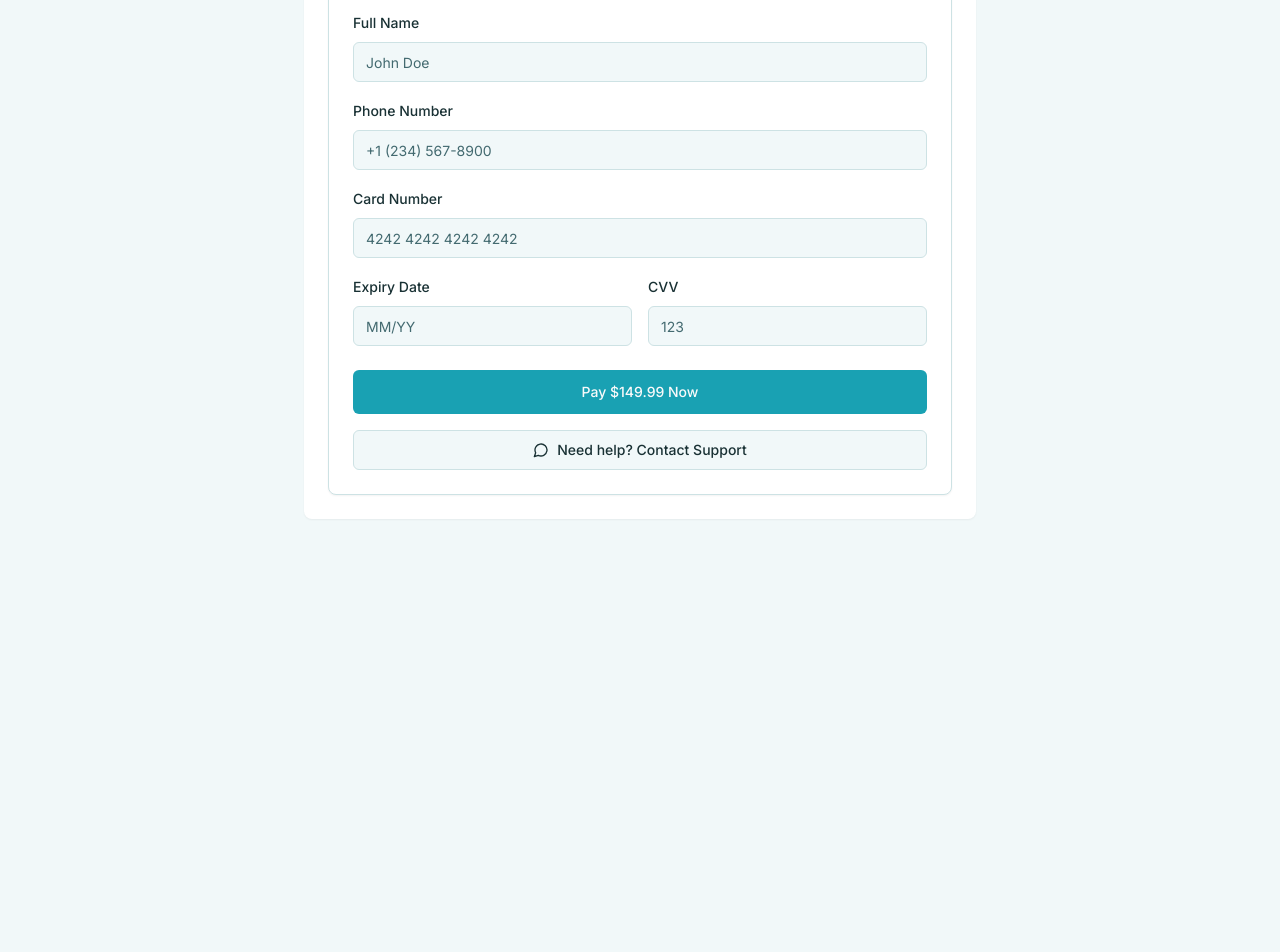
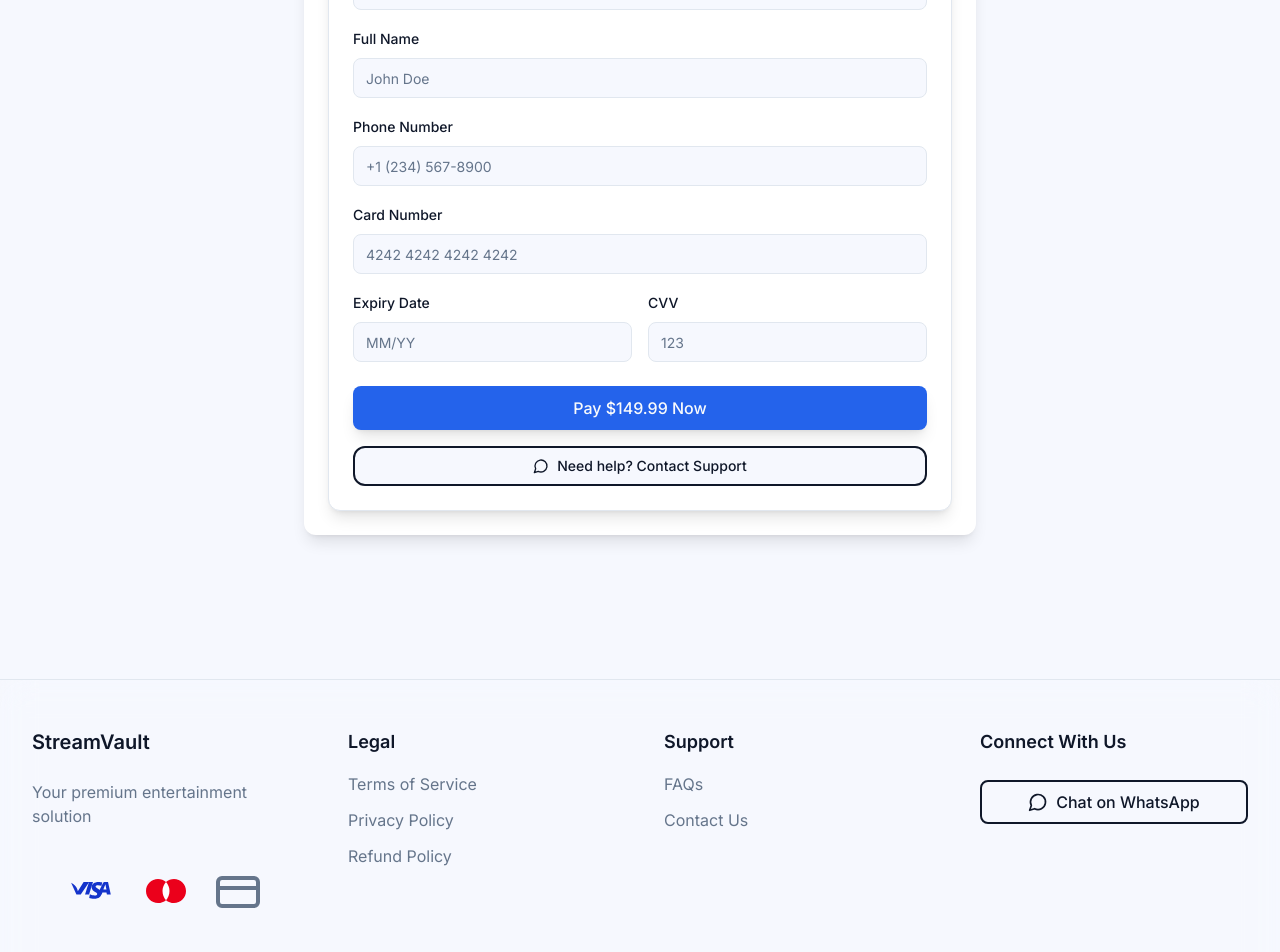
Before and after one commit to x-darwin/Griih, a Next.js app: page /payment in a window 1280 px wide. Shown: the part 920-1872 px from the top of the page. Before the commit the page ends 1503 px from the top, so only its background shows below. Built offline with nearby package versions, Linux system fonts and the light colour scheme.

Commit message:
Add files via upload

```diff
--- a/app/globals.css
+++ b/app/globals.css
@@ -3,48 +3,48 @@
 @tailwind utilities;
 
 :root {
-  --background: 187, 38%, 96%;
-  --foreground: 187, 35%, 15%;
+  --background: 224, 71%, 98%;
+  --foreground: 222, 47%, 11%;
   --card: 0, 0%, 100%;
-  --card-foreground: 187, 35%, 15%;
+  --card-foreground: 222, 47%, 11%;
   --popover: 0, 0%, 100%;
-  --popover-foreground: 187, 35%, 15%;
-  --primary: 187, 75%, 40%;
-  --primary-foreground: 187, 10%, 98%;
-  --secondary: 187, 30%, 90%;
-  --secondary-foreground: 187, 35%, 15%;
-  --muted: 187, 30%, 90%;
-  --muted-foreground: 187, 25%, 35%;
-  --accent: 187, 30%, 90%;
-  --accent-foreground: 187, 35%, 15%;
-  --destructive: 0, 84.2%, 60.2%;
-  --destructive-foreground: 0, 0%, 98%;
-  --border: 187, 30%, 85%;
-  --input: 187, 30%, 85%;
-  --ring: 187, 75%, 40%;
-  --radius: 0.5rem;
+  --popover-foreground: 222, 47%, 11%;
+  --primary: 221, 83%, 53%;
+  --primary-foreground: 210, 40%, 98%;
+  --secondary: 210, 40%, 96%;
+  --secondary-foreground: 222, 47%, 11%;
+  --muted: 210, 40%, 96%;
+  --muted-foreground: 215, 16%, 47%;
+  --accent: 210, 40%, 96%;
+  --accent-foreground: 222, 47%, 11%;
+  --destructive: 0, 84%, 60%;
+  --destructive-foreground: 210, 40%, 98%;
+  --border: 214, 32%, 91%;
+  --input: 214, 32%, 91%;
+  --ring: 221, 83%, 53%;
+  --radius: 0.75rem;
 }
 
 .dark {
-  --background: 187, 35%, 8%;
-  --foreground: 187, 10%, 98%;
-  --card: 187, 25%, 12%;
-  --card-foreground: 187, 10%, 98%;
-  --popover: 187, 35%, 8%;
-  --popover-foreground: 187, 10%, 98%;
-  --primary: 187, 75%, 40%;
-  --primary-foreground: 187, 10%, 98%;
-  --secondary: 187, 30%, 15%;
-  --secondary-foreground: 187, 10%, 98%;
-  --muted: 187, 30%, 15%;
-  --muted-foreground: 187, 25%, 60%;
-  --accent: 187, 30%, 15%;
-  --accent-foreground: 187, 10%, 98%;
-  --destructive: 0, 62.8%, 30.6%;
-  --destructive-foreground: 187, 10%, 98%;
-  --border: 187, 30%, 15%;
-  --input: 187, 30%, 15%;
-  --ring: 187, 75%, 40%;
+  --background: 222, 47%, 11%;
+  --foreground: 210, 40%, 98%;
+  --card: 222, 47%, 11%;
+  --card-foreground: 210, 40%, 98%;
+  --popover: 222, 47%, 11%;
+  --popover-foreground: 210, 40%, 98%;
+  --primary: 217, 91%, 60%;
+  --primary-foreground: 222, 47%, 11%;
+  --secondary: 217, 19%, 27%;
+  --secondary-foreground: 210, 40%, 98%;
+  --muted: 217, 19%, 27%;
+  --muted-foreground: 215, 20%, 65%;
+  --accent: 217, 19%, 27%;
+  --accent-foreground: 210, 40%, 98%;
+  --destructive: 0, 62%, 65%;
+  --destructive-foreground: 210, 40%, 98%;
+  --border: 217, 19%, 27%;
+  --input: 217, 19%, 27%;
+  --ring: 224, 76%, 48%;
 }
 
 @layer base {
@@ -52,13 +52,28 @@
     @apply border-border;
   }
   body {
-    @apply bg-background text-foreground antialiased;
+    @apply bg-background text-foreground antialiased min-h-screen flex flex-col;
+  }
+  main {
+    @apply flex-grow;
   }
 }
 
 @layer components {
   .glassmorphism {
-    @apply bg-white/90 backdrop-blur-lg border border-white/20 rounded-lg shadow-xl;
+    @apply bg-white/90 backdrop-blur-lg border border-white/20 rounded-xl shadow-xl;
+  }
+
+  .button-glow {
+    @apply relative overflow-hidden;
+  }
+
+  .button-glow::after {
+    @apply content-[''] absolute inset-0 z-[-1] bg-gradient-to-r from-primary/50 to-purple-500/50 blur-xl opacity-0 transition-opacity duration-500;
+  }
+
+  .button-glow:hover::after {
+    @apply opacity-100;
   }
 }
 
@@ -72,12 +87,8 @@
   }
 
   @keyframes infinite-scroll {
-    from {
-      transform: translateX(0);
-    }
-    to {
-      transform: translateX(calc(-50% - 3rem));
-    }
+    from { transform: translateX(0); }
+    to { transform: translateX(calc(-50% - 3rem)); }
   }
 
   @keyframes tada {
@@ -94,9 +105,7 @@
     }
   }
 
-  @media (max-width: 640px) {
-    .container {
-      @apply px-4;
-    }
+  .container {
+    @apply px-4 sm:px-6 lg:px-8 mx-auto max-w-7xl;
   }
 }
--- a/app/layout.tsx
+++ b/app/layout.tsx
@@ -3,6 +3,8 @@ import type { Metadata } from 'next';
 import { Inter } from 'next/font/google';
 import { ThemeProvider } from '@/components/theme-provider';
 import { Navbar } from '@/components/navbar';
+import { Footer } from '@/components/footer';
+import { Toaster } from '@/components/ui/toaster';
 
 const inter = Inter({ subsets: ['latin'] });
 
@@ -18,13 +20,15 @@ export default function RootLayout({
 }) {
   return (
     <html lang="en" suppressHydrationWarning>
-      <body className={`${inter.className} min-h-screen bg-background`}>
+      <body className={inter.className}>
         <ThemeProvider>
-          <div className="relative min-h-screen">
-            <div className="fixed inset-0 bg-[radial-gradient(ellipse_at_top,_var(--tw-gradient-stops))] from-pink-100/20 via-background to-background -z-10" />
+          <div className="relative min-h-screen flex flex-col">
+            <div className="fixed inset-0 bg-[radial-gradient(ellipse_at_top,_var(--tw-gradient-stops))] from-primary/5 via-background to-background -z-10" />
             <Navbar />
-            <main className="relative z-10">{children}</main>
+            <main className="flex-grow relative z-10">{children}</main>
+            <Footer />
           </div>
+          <Toaster />
         </ThemeProvider>
       </body>
     </html>
--- a/components/footer.tsx
+++ b/components/footer.tsx
@@ -8,33 +8,33 @@ import { PaymentCardIcons } from "@/components/payment/payment-card-icons";
 export function Footer() {
   return (
     <footer className="bg-background/80 backdrop-blur-lg border-t mt-20">
-      <div className="container mx-auto px-4 py-8">
-        <div className="grid grid-cols-1 md:grid-cols-4 gap-8">
-          <div className="space-y-4">
-            <h3 className="text-lg font-semibold">StreamVault</h3>
-            <p className="text-sm text-muted-foreground">
+      <div className="container mx-auto px-4 py-12">
+        <div className="grid grid-cols-1 md:grid-cols-4 gap-12">
+          <div className="space-y-6">
+            <h3 className="text-xl font-semibold">StreamVault</h3>
+            <p className="text-base text-muted-foreground">
               Your premium entertainment solution
             </p>
-            <div className="pt-2">
+            <div className="pt-4">
               <PaymentCardIcons />
             </div>
           </div>
 
           <div className="space-y-4">
-            <h4 className="text-sm font-semibold">Legal</h4>
-            <ul className="space-y-2">
+            <h4 className="text-lg font-semibold">Legal</h4>
+            <ul className="space-y-3">
               <li>
-                <Link href="/terms" className="text-sm text-muted-foreground hover:text-primary">
+                <Link href="/terms" className="text-base text-muted-foreground hover:text-primary">
                   Terms of Service
                 </Link>
               </li>
               <li>
-                <Link href="/privacy" className="text-sm text-muted-foreground hover:text-primary">
+                <Link href="/privacy" className="text-base text-muted-foreground hover:text-primary">
                   Privacy Policy
                 </Link>
               </li>
               <li>
-                <Link href="/refund" className="text-sm text-muted-foreground hover:text-primary">
+                <Link href="/refund" className="text-base text-muted-foreground hover:text-primary">
                   Refund Policy
                 </Link>
               </li>
@@ -42,35 +42,36 @@ export function Footer() {
           </div>
 
           <div className="space-y-4">
-            <h4 className="text-sm font-semibold">Support</h4>
-            <ul className="space-y-2">
+            <h4 className="text-lg font-semibold">Support</h4>
+            <ul className="space-y-3">
               <li>
-                <Link href="/#faq" className="text-sm text-muted-foreground hover:text-primary">
+                <Link href="/#faq" className="text-base text-muted-foreground hover:text-primary">
                   FAQs
                 </Link>
               </li>
               <li>
-                <Link href="/#contact" className="text-sm text-muted-foreground hover:text-primary">
+                <Link href="/#contact" className="text-base text-muted-foreground hover:text-primary">
                   Contact Us
                 </Link>
               </li>
             </ul>
           </div>
 
-          <div className="space-y-4">
-            <h4 className="text-sm font-semibold">Connect With Us</h4>
+          <div className="space-y-6">
+            <h4 className="text-lg font-semibold">Connect With Us</h4>
             <Button
               variant="outline"
-              className="w-full"
+              size="lg"
+              className="w-full text-base"
               onClick={() => window.open("https://wa.me/1234567890", "_blank")}
             >
-              <MessageCircle className="mr-2 h-4 w-4" />
+              <MessageCircle className="mr-2 h-5 w-5" />
               Chat on WhatsApp
             </Button>
           </div>
         </div>
 
-        <div className="mt-8 pt-8 border-t text-center text-sm text-muted-foreground">
+        <div className="mt-12 pt-8 border-t text-center text-base text-muted-foreground">
           © {new Date().getFullYear()} StreamVault. All rights reserved.
         </div>
       </div>
--- a/components/icons.tsx
+++ b/components/icons.tsx
@@ -11,22 +11,24 @@ export const Icons = {
   whatsapp: MessageCircle,
   visa: (props: React.ComponentProps<LucideIcon>) => (
     <svg
-      viewBox="0 0 24 24"
+      viewBox="0 0 48 48"
       fill="currentColor"
-      stroke="none"
       className={props.className}
     >
-      <path d="M9.112 8.262L5.97 15.758H3.92L2.374 9.775c-.094-.368-.175-.503-.461-.658C1.447 8.864.677 8.627 0 8.479l.047-.217h3.358c.47 0 .862.284.955.795l.806 4.265 2.053-5.06h2.893zm4.66 5.047c.01-1.985-2.736-2.095-2.715-2.981.008-.27.262-.556.822-.628.278-.036 1.043-.064 1.91.333l.34-1.59c-.466-.168-1.065-.33-1.81-.33-1.913 0-3.26.016-3.26 2.419 0 2.357 2.687 2.357 2.687 3.158 0 .427-.513.62-.987.62-.833.017-1.316-.225-1.7-.405l-.3 1.582c.387.18 1.102.336 1.843.343 1.744 0 2.884-.86 2.884-2.385l.285-.136zm6.704 2.449h2.134l-1.863-7.496h-1.874c-.42 0-.776.244-.933.62L14.656 15.76h2.422l.376-1.04h2.314l.24 1.039h.469zm-2.028-2.489l.955-2.631.548 2.631H18.45zm-6.736-5.007l-1.904 7.496H7.474l1.905-7.496h2.333z" />
+      <path d="M15 26.5L19 14H23L19 26.5H15Z" />
+      <path d="M32.5725 14.5C31.6225 14.18 30.1725 14 28.4725 14C24.4725 14 21.5725 16.18 21.5725 19.3C21.5725 21.7 23.6225 23.1 25.1225 23.9C26.6725 24.7 27.2225 25.2 27.2225 25.9C27.2225 27 25.8725 27.5 24.6225 27.5C22.9225 27.5 22.0225 27.3 20.5225 26.6L19.8725 26.3L19.1725 30C20.2725 30.4 22.2725 30.8 24.3725 30.8C28.6225 30.8 31.4725 28.6 31.4725 25.3C31.4725 23.4 30.2725 21.9 27.9225 20.7C26.4725 19.9 25.5725 19.4 25.5725 18.6C25.5725 17.9 26.3225 17.2 27.9225 17.2C29.2725 17.2 30.2725 17.4 31.0225 17.7L31.4725 17.9L32.1725 14.5H32.5725Z" />
+      <path d="M38.0225 14H35.0225C34.0225 14 33.2725 14.3 32.8725 15.2L27.3725 26.5H31.6225C31.6225 26.5 32.2725 24.8 32.4225 24.4C32.8725 24.4 35.9225 24.4 36.4725 24.4C36.5725 24.9 36.9225 26.5 36.9225 26.5H40.7725L38.0225 14ZM33.4725 21.4C33.7725 20.6 34.9225 17.6 34.9225 17.6C34.9225 17.6 35.2225 16.8 35.4225 16.3L35.6225 17.5C35.6225 17.5 36.3225 20.7 36.4725 21.4H33.4725Z" />
+      <path d="M13.6225 14L7.82251 23.3L7.32251 21.3C6.42251 18.8 3.92251 16.1 1.12251 14.8L6.42251 26.5H10.7225L19.2225 14H13.6225Z" />
     </svg>
   ),
   mastercard: (props: React.ComponentProps<LucideIcon>) => (
     <svg
-      viewBox="0 0 24 24"
+      viewBox="0 0 48 48"
       fill="currentColor"
-      stroke="none"
       className={props.className}
     >
-      <path d="M11.343 18.031c.058.049.12.098.181.146-1.177.783-2.59 1.238-4.107 1.238C3.32 19.416 0 16.096 0 12c0-4.095 3.32-7.416 7.416-7.416 1.518 0 2.931.456 4.105 1.238-.06.051-.12.098-.165.146C9.6 7.489 8.595 9.688 8.595 12c0 2.311 1.001 4.511 2.748 6.031zm5.241-12.293c-1.177-.783-2.59-1.238-4.107-1.238C8.38 4.5 5.059 7.82 5.059 11.916c0 4.095 3.32 7.416 7.416 7.416 1.518 0 2.931-.456 4.105-1.238C14.824 16.573 13.82 14.374 13.82 12c0-2.311 1.001-4.511 2.748-6.031l.016-.231zM12 5.416c-3.645 0-6.584 2.939-6.584 6.584 0 3.645 2.939 6.584 6.584 6.584 3.645 0 6.584-2.939 6.584-6.584 0-3.645-2.939-6.584-6.584-6.584z" />
+      <path d="M24 32.2C21.8 34 19 35.1 16 35.1C9.4 35.1 4 29.7 4 23.1C4 16.5 9.4 11.1 16 11.1C19 11.1 21.8 12.2 24 14C26.2 12.2 29 11.1 32 11.1C38.6 11.1 44 16.5 44 23.1C44 29.7 38.6 35.1 32 35.1C29 35.1 26.2 34 24 32.2Z" />
+      <path d="M24 14C26.2 16.4 27.5 19.6 27.5 23.1C27.5 26.6 26.2 29.8 24 32.2C21.8 29.8 20.5 26.6 20.5 23.1C20.5 19.6 21.8 16.4 24 14Z" fill="white" />
     </svg>
   ),
 };
--- a/components/payment/payment-card-icons.tsx
+++ b/components/payment/payment-card-icons.tsx
@@ -4,10 +4,16 @@ import { Icons } from "@/components/icons";
 
 export function PaymentCardIcons() {
   return (
-    <div className="flex justify-center space-x-4">
-      <Icons.visa className="h-8 w-8" />
-      <Icons.mastercard className="h-8 w-8" />
-      <Icons.creditCard className="h-8 w-8" />
+    <div className="flex justify-center items-center space-x-6">
+      <div className="relative w-12 h-12">
+        <Icons.visa className="w-full h-full text-[#1434CB]" />
+      </div>
+      <div className="relative w-12 h-12">
+        <Icons.mastercard className="w-full h-full text-[#EB001B]" />
+      </div>
+      <div className="relative w-12 h-12">
+        <Icons.creditCard className="w-full h-full text-muted-foreground" />
+      </div>
     </div>
   );
 }
--- a/components/ui/button.tsx
+++ b/components/ui/button.tsx
@@ -5,15 +5,15 @@ import { cva, type VariantProps } from 'class-variance-authority';
 import { cn } from '@/lib/utils';
 
 const buttonVariants = cva(
-  'inline-flex items-center justify-center whitespace-nowrap rounded-md text-sm font-medium ring-offset-background transition-colors focus-visible:outline-none focus-visible:ring-2 focus-visible:ring-ring focus-visible:ring-offset-2 disabled:pointer-events-none disabled:opacity-50',
+  'inline-flex items-center justify-center whitespace-nowrap rounded-lg text-sm font-medium ring-offset-background transition-all focus-visible:outline-none focus-visible:ring-2 focus-visible:ring-ring focus-visible:ring-offset-2 disabled:pointer-events-none disabled:opacity-50 active:scale-95',
   {
     variants: {
       variant: {
-        default: 'bg-primary text-primary-foreground hover:bg-primary/90',
+        default: 'bg-primary text-primary-foreground shadow-lg hover:brightness-110 button-glow',
         destructive:
           'bg-destructive text-destructive-foreground hover:bg-destructive/90',
         outline:
-          'border border-input bg-background hover:bg-accent hover:text-accent-foreground',
+          'border-2 border-primary/20 bg-background backdrop-blur-sm hover:bg-accent hover:text-accent-foreground',
         secondary:
           'bg-secondary text-secondary-foreground hover:bg-secondary/80',
         ghost: 'hover:bg-accent hover:text-accent-foreground',
@@ -22,7 +22,7 @@ const buttonVariants = cva(
       size: {
         default: 'h-10 px-4 py-2',
         sm: 'h-9 rounded-md px-3',
-        lg: 'h-11 rounded-md px-8',
+        lg: 'h-11 rounded-md px-8 text-base',
         icon: 'h-10 w-10',
       },
     },
--- a/components/ui/card.tsx
+++ b/components/ui/card.tsx
@@ -9,7 +9,7 @@ const Card = React.forwardRef<
   <div
     ref={ref}
     className={cn(
-      'rounded-lg border bg-card text-card-foreground shadow-sm',
+      'rounded-xl border bg-card text-card-foreground shadow-lg transition-all hover:shadow-xl',
       className
     )}
     {...props}
--- a/tailwind.config.ts
+++ b/tailwind.config.ts
@@ -16,27 +16,12 @@ const config: Config = {
       },
     },
     extend: {
-      backgroundImage: {
-        'gradient-radial': 'radial-gradient(var(--tw-gradient-stops))',
-        'gradient-conic':
-          'conic-gradient(from 180deg at 50% 50%, var(--tw-gradient-stops))',
-      },
-      borderRadius: {
-        lg: 'var(--radius)',
-        md: 'calc(var(--radius) - 2px)',
-        sm: 'calc(var(--radius) - 4px)',
-      },
       colors: {
+        border: 'hsl(var(--border))',
+        input: 'hsl(var(--input))',
+        ring: 'hsl(var(--ring))',
         background: 'hsl(var(--background))',
         foreground: 'hsl(var(--foreground))',
-        card: {
-          DEFAULT: 'hsl(var(--card))',
-          foreground: 'hsl(var(--card-foreground))',
-        },
-        popover: {
-          DEFAULT: 'hsl(var(--popover))',
-          foreground: 'hsl(var(--popover-foreground))',
-        },
         primary: {
           DEFAULT: 'hsl(var(--primary))',
           foreground: 'hsl(var(--primary-foreground))',
@@ -44,6 +29,10 @@ const config: Config = {
         secondary: {
           DEFAULT: 'hsl(var(--secondary))',
           foreground: 'hsl(var(--secondary-foreground))',
+        },
+        destructive: {
+          DEFAULT: 'hsl(var(--destructive))',
+          foreground: 'hsl(var(--destructive-foreground))',
         },
         muted: {
           DEFAULT: 'hsl(var(--muted))',
@@ -53,13 +42,19 @@ const config: Config = {
           DEFAULT: 'hsl(var(--accent))',
           foreground: 'hsl(var(--accent-foreground))',
         },
-        destructive: {
-          DEFAULT: 'hsl(var(--destructive))',
-          foreground: 'hsl(var(--destructive-foreground))',
+        popover: {
+          DEFAULT: 'hsl(var(--popover))',
+          foreground: 'hsl(var(--popover-foreground))',
         },
-        border: 'hsl(var(--border))',
-        input: 'hsl(var(--input))',
-        ring: 'hsl(var(--ring))',
+        card: {
+          DEFAULT: 'hsl(var(--card))',
+          foreground: 'hsl(var(--card-foreground))',
+        },
+      },
+      borderRadius: {
+        lg: 'var(--radius)',
+        md: 'calc(var(--radius) - 0.25rem)',
+        sm: 'calc(var(--radius) - 0.5rem)',
       },
       keyframes: {
         'accordion-down': {
@@ -78,6 +73,6 @@ const config: Config = {
     },
   },
   plugins: [require('tailwindcss-animate')],
-};
+}
 
 export default config;
```
Also changed, not shown: components/sections/hero.tsx (+12 -15 lines), components/sections/packages.tsx (+21 -21 lines), components/sections/why-choose-us.tsx (+43 -9 lines).
